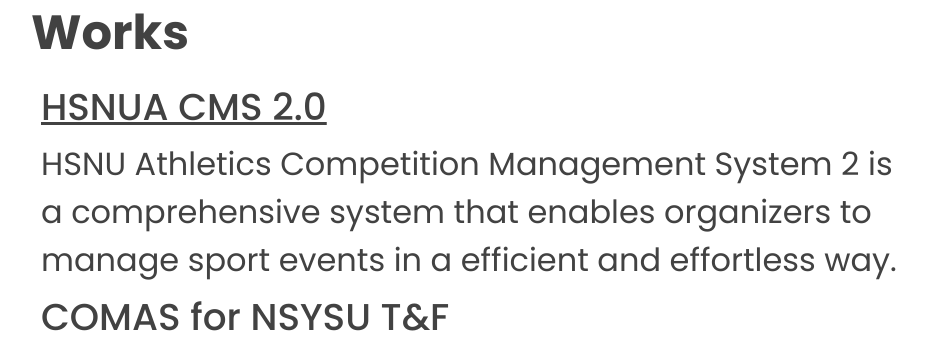
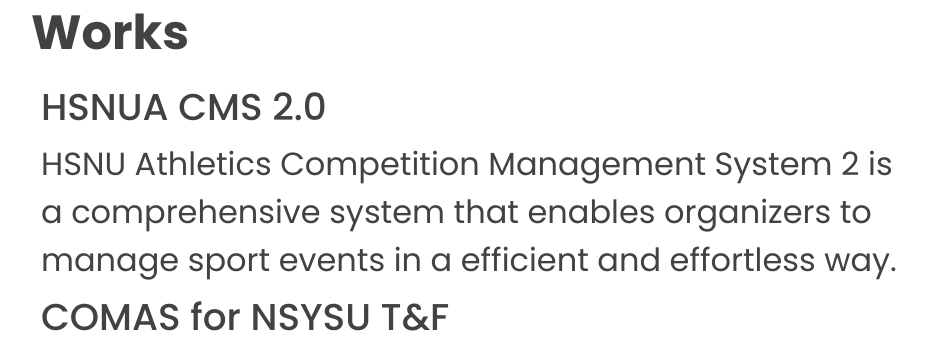
Before and after one commit to ryanxuan930/me.github.io, a PHP site: page / in a window 1280 px wide. Shown: the part 1102-1444 px from the top of the page, without its empty margins (159-1085 px from the left). Run offline with PHP 8.4, Linux system fonts and the light colour scheme.

Commit message:
Update main.css

```diff
--- a/main.css
+++ b/main.css
@@ -19,6 +19,12 @@
 	font-size: 24pt;
 	font-weight: 400;
 }
+.paragraph a{
+	text-decoration: none;
+}
+.paragraph a:hover{
+	text-decoration: underline;
+}
 .sub{
 	margin: 5px 0;
 	font-size: 28pt;
```
